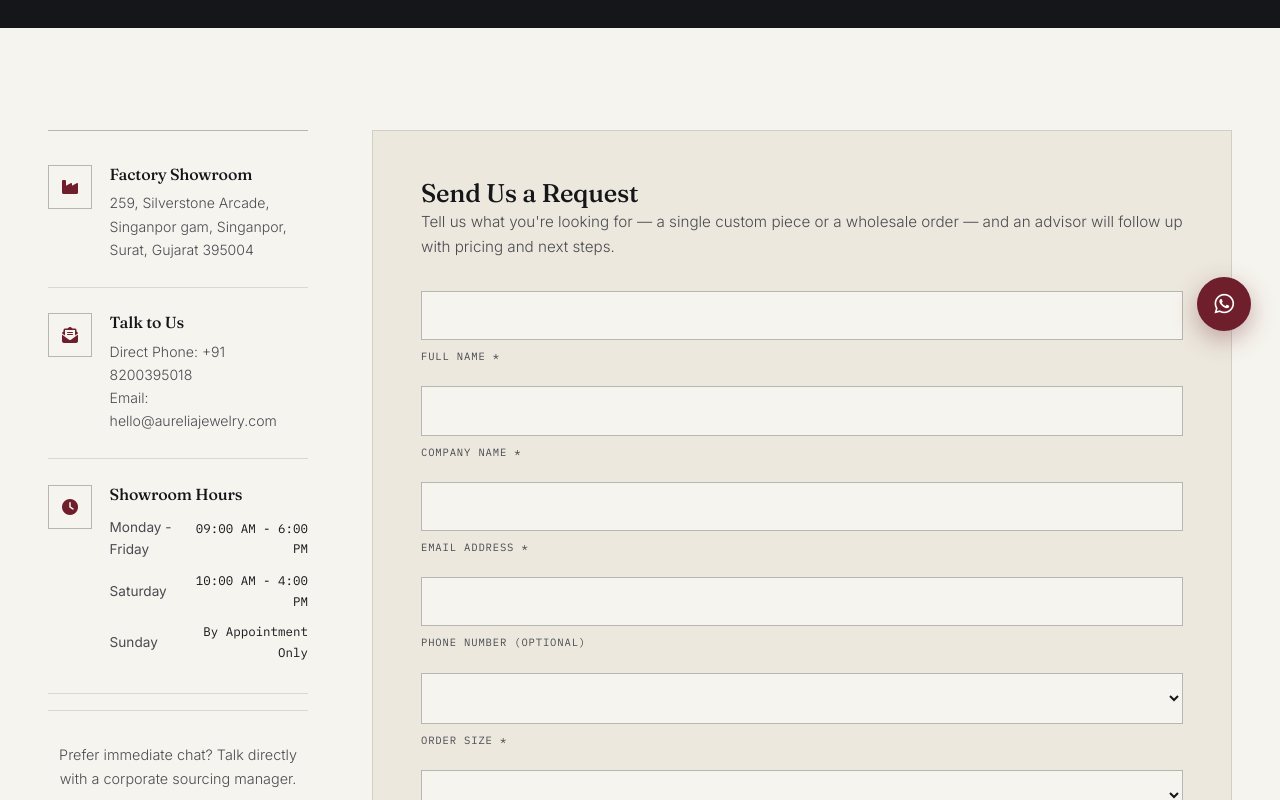
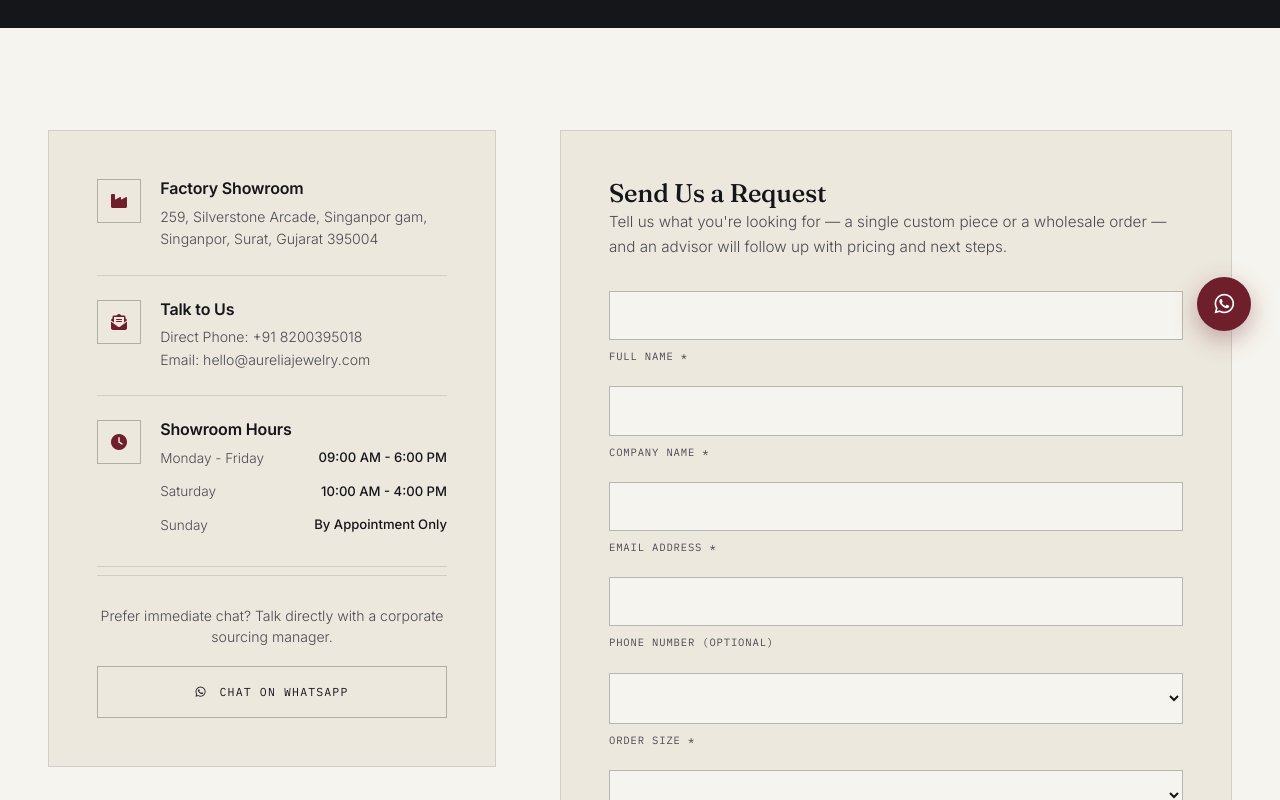
Before and after one commit to anshsutariya-7824/aureliajewels, a Next.js app: page /contact in a window 1280 px wide. Shown: the part 440-1240 px from the top of the page. Built offline with nearby package versions, Linux system fonts and the light colour scheme; no server answers.

Commit message:
implement core site structure, database integration, and design system for Aurelia jewelry platform

```diff
--- a/app/api/products/route.js
+++ b/app/api/products/route.js
@@ -67,6 +67,7 @@
           clarity: d.clarity,
           color: d.color,
           image: d.image,
+          gallery: d.gallery || [],
           is_new: d.isNew || false,
           is_featured: d.isFeatured || false,
           is_rare: d.isRare || false,
--- a/app/contact/ContactFormClient.js
+++ b/app/contact/ContactFormClient.js
@@ -105,7 +105,7 @@
 
   return (
     <>
-      <div className="diamond-catalog-layout" style={{ gap: "4rem" }}>
+      <div className="contact-grid">
         {/* Column 1: Info Panel */}
         <div className="contact-info-panel reveal active">
           <div className="contact-info-item">
@@ -145,8 +145,8 @@
             </div>
           </div>
 
-          <div style={{ borderTop: "1px solid var(--color-border)", paddingTop: "2rem", marginTop: "1rem", textAlign: "center" }}>
-            <p style={{ marginBottom: "1.5rem", fontSize: "0.9rem" }}>Prefer immediate chat? Talk directly with a corporate sourcing manager.</p>
+          <div className="contact-whatsapp-box">
+            <p>Prefer immediate chat? Talk directly with a corporate sourcing manager.</p>
             <a
               href={`https://wa.me/${whatsappNumber || "919427059390"}?text=Hi%20Aurelia%2C%20I%27d%20like%20to%20request%20more%20details.`}
               className="btn btn-secondary"
@@ -292,7 +292,7 @@
         </div>
         <div className="map-container cert-frame reveal active">
           <iframe
-            src="https://maps.google.com/maps?q=742%20Rue%20du%20Faubourg%20Saint-Honor%C3%A9%2075008%20Paris%20France&t=&z=15&ie=UTF8&iwloc=&output=embed"
+            src={info.mapUrl || "https://maps.google.com/maps?q=742%20Rue%20du%20Faubourg%20Saint-Honor%C3%A9%2075008%20Paris%20France&t=&z=15&ie=UTF8&iwloc=&output=embed"}
             width="100%"
             height="450"
             style={{ border: 0 }}
--- a/app/contact/page.js
+++ b/app/contact/page.js
@@ -22,6 +22,7 @@
     address: "742 Rue du Faubourg Saint-Honoré,<br>75008 Paris, France",
     phone: "+33 (0) 1 42 68 53 00",
     email: "hello@aureliajewelry.com",
+    mapUrl: "https://maps.google.com/maps?q=742%20Rue%20du%20Faubourg%20Saint-Honor%C3%A9%2075008%20Paris%20France&t=&z=15&ie=UTF8&iwloc=&output=embed",
     hours: []
   };
 
--- a/app/globals.css
+++ b/app/globals.css
@@ -939,14 +939,95 @@
 .spec-detail-list strong { color: var(--ink); font-weight: 500; }
 
 /* ---------------- Contact page ---------------- */
-.contact-info-panel { border-top: 1px solid var(--paper-line-heavy); padding-top: 0.5rem; }
-.contact-info-item { display: grid; grid-template-columns: 44px 1fr; gap: 1.1rem; padding: 1.6rem 0; border-bottom: 1px solid var(--paper-line); }
-.contact-info-icon { width: 44px; height: 44px; border: 1px solid var(--paper-line-heavy); display: flex; align-items: center; justify-content: center; color: var(--garnet); font-size: 1rem; }
-.contact-info-text h4 { font-size: 1rem; margin-bottom: 0.5rem; }
-.contact-info-text p { font-size: 0.88rem; }
-.hours-table { width: 100%; border-collapse: collapse; margin-top: 0.5rem; }
-.hours-table td { padding: 0.3rem 0; font-size: 0.85rem; color: var(--ink-soft); }
-.hours-table td:last-child { text-align: right; color: var(--ink); font-family: var(--font-mono); font-size: 0.78rem; }
+.contact-grid {
+  display: grid;
+  grid-template-columns: 1fr 1.5fr;
+  gap: clamp(2rem, 5vw, 4rem);
+  align-items: start;
+}
+@media (max-width: 992px) {
+  .contact-grid {
+    grid-template-columns: 1fr;
+  }
+}
+
+.contact-info-panel {
+  background: var(--paper-deep);
+  border: 1px solid var(--paper-line);
+  padding: clamp(1.8rem, 4vw, 3rem);
+}
+.contact-info-item {
+  display: grid;
+  grid-template-columns: 44px 1fr;
+  gap: 1.2rem;
+  padding: 1.5rem 0;
+  border-bottom: 1px solid var(--paper-line);
+}
+.contact-info-item:first-of-type {
+  padding-top: 0;
+}
+.contact-info-item:last-of-type {
+  border-bottom: none;
+  padding-bottom: 0.5rem;
+}
+.contact-info-icon {
+  width: 44px;
+  height: 44px;
+  border: 1px solid var(--paper-line-heavy);
+  display: flex;
+  align-items: center;
+  justify-content: center;
+  color: var(--garnet);
+  font-size: 1rem;
+}
+.contact-info-text h4 {
+  font-size: 1rem;
+  margin-bottom: 0.5rem;
+  font-family: var(--font-body);
+  font-weight: 600;
+  color: var(--ink);
+}
+.contact-info-text p {
+  font-size: 0.88rem;
+  line-height: 1.6;
+  color: var(--ink-soft);
+  font-weight: 300;
+}
+.hours-table {
+  width: 100%;
+  border-collapse: collapse;
+  margin-top: 0.5rem;
+}
+.hours-table td {
+  padding: 0.35rem 0;
+  font-size: 0.85rem;
+  color: var(--ink-soft);
+  font-weight: 300;
+  white-space: nowrap;
+}
+.hours-table tr:first-of-type td {
+  padding-top: 0;
+}
+.hours-table td:last-child {
+  text-align: right;
+  color: var(--ink);
+  font-family: var(--font-body);
+  font-size: 0.82rem;
+  font-weight: 500;
+  white-space: nowrap;
+}
+.contact-whatsapp-box {
+  border-top: 1px solid var(--paper-line);
+  padding-top: 1.8rem;
+  margin-top: 0.5rem;
+  text-align: center;
+}
+.contact-whatsapp-box p {
+  margin-bottom: 1.2rem;
+  font-size: 0.88rem;
+  line-height: 1.5;
+  color: var(--ink-soft);
+}
 
 .contact-form-panel { background: var(--paper-deep); border: 1px solid var(--paper-line); padding: clamp(1.8rem, 4vw, 3rem); }
 .form-control {
--- a/data/content.json
+++ b/data/content.json
@@ -88,6 +88,7 @@
         "address": "259, Silverstone Arcade, Singanpor gam, Singanpor, Surat, Gujarat 395004",
         "phone": "+91 8200395018",
         "email": "hello@aureliajewelry.com",
+        "mapUrl": "https://maps.google.com/maps?q=742%20Rue%20du%20Faubourg%20Saint-Honor%C3%A9%2075008%20Paris%20France&t=&z=15&ie=UTF8&iwloc=&output=embed",
         "hours": [
           {
             "days": "Monday - Friday",
```
Also changed, not shown: app/admin/page.js (+113 -3 lines), app/diamonds/[id]/DiamondDetailClient.js (+16 -34 lines), data/products.json (+11 -2 lines), lib/db.js, 1 other file (tests, documents, lock files or other folders).
